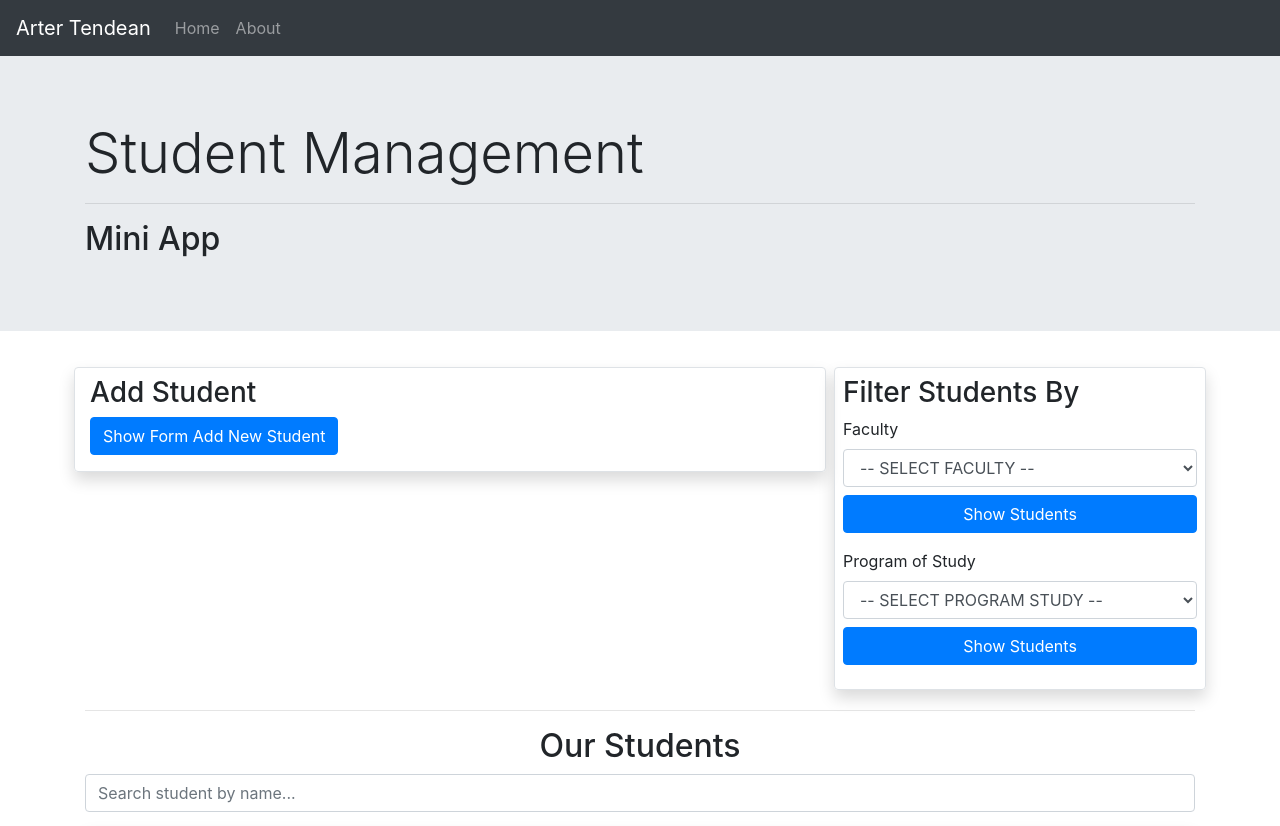
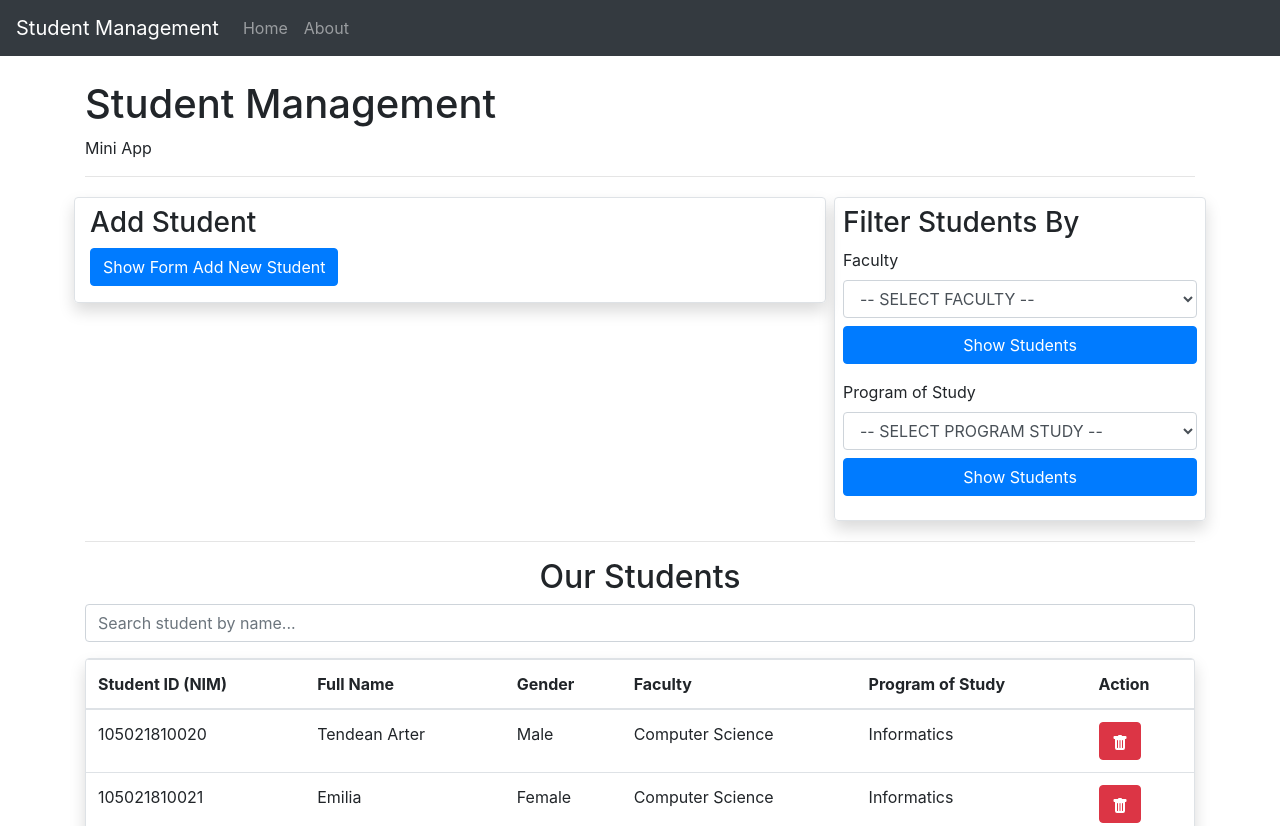
Before and after one commit to S11720037/Student-Management-MiniApp, a plain HTML site: page index.html in a window 1280 px wide. Shown: the top 826 px of the page. Drawn offline with nearby package versions, Linux system fonts and the light colour scheme.

Commit message:
Update Text

```diff
--- a/index.html
+++ b/index.html
@@ -6,7 +6,7 @@
         <meta name="viewport" content="width=device-width, initial-scale=1, shrink-to-fit=no">
         <!-- Bootstrap CSS -->
         <link rel="stylesheet" href="https://stackpath.bootstrapcdn.com/bootstrap/4.5.2/css/bootstrap.min.css" integrity="sha384-JcKb8q3iqJ61gNV9KGb8thSsNjpSL0n8PARn9HuZOnIxN0hoP+VmmDGMN5t9UJ0Z" crossorigin="anonymous">
-        <title>Hello, world!</title>
+        <title>Admin | Student Management</title>
     </head>
     <body>
 
@@ -14,7 +14,7 @@
 
         <!-- navbar -->
         <nav class="navbar navbar-expand-lg navbar-dark bg-dark">
-            <a class="navbar-brand" href="#">Arter Tendean</a>
+            <a class="navbar-brand" href="#">Student Management</a>
             <button class="navbar-toggler" type="button" data-toggle="collapse" data-target="#navbarNav" aria-controls="navbarNav" aria-expanded="false" aria-label="Toggle navigation">
             <span class="navbar-toggler-icon"></span>
             </button>
@@ -32,18 +32,11 @@
         </nav>
         <!-- end navbar -->
 
-
-        <!-- jumbotron -->
-        <div class="jumbotron jumbotron-fluid">
-            <div class="container">
-                <h1 class="display-4">Student Management</h1>
-                <hr>
-                <h2>Mini App</h2>
-            </div>
+        <div class="container-sm mt-4">
+            <h1 class="text-left">Student Management</h1>
+            <p>Mini App</p>
+            <hr>
         </div>
-        <!-- end jumbotron -->
-
-
 
         <div class="container-sm mb-4">
             <div class="row">
```
